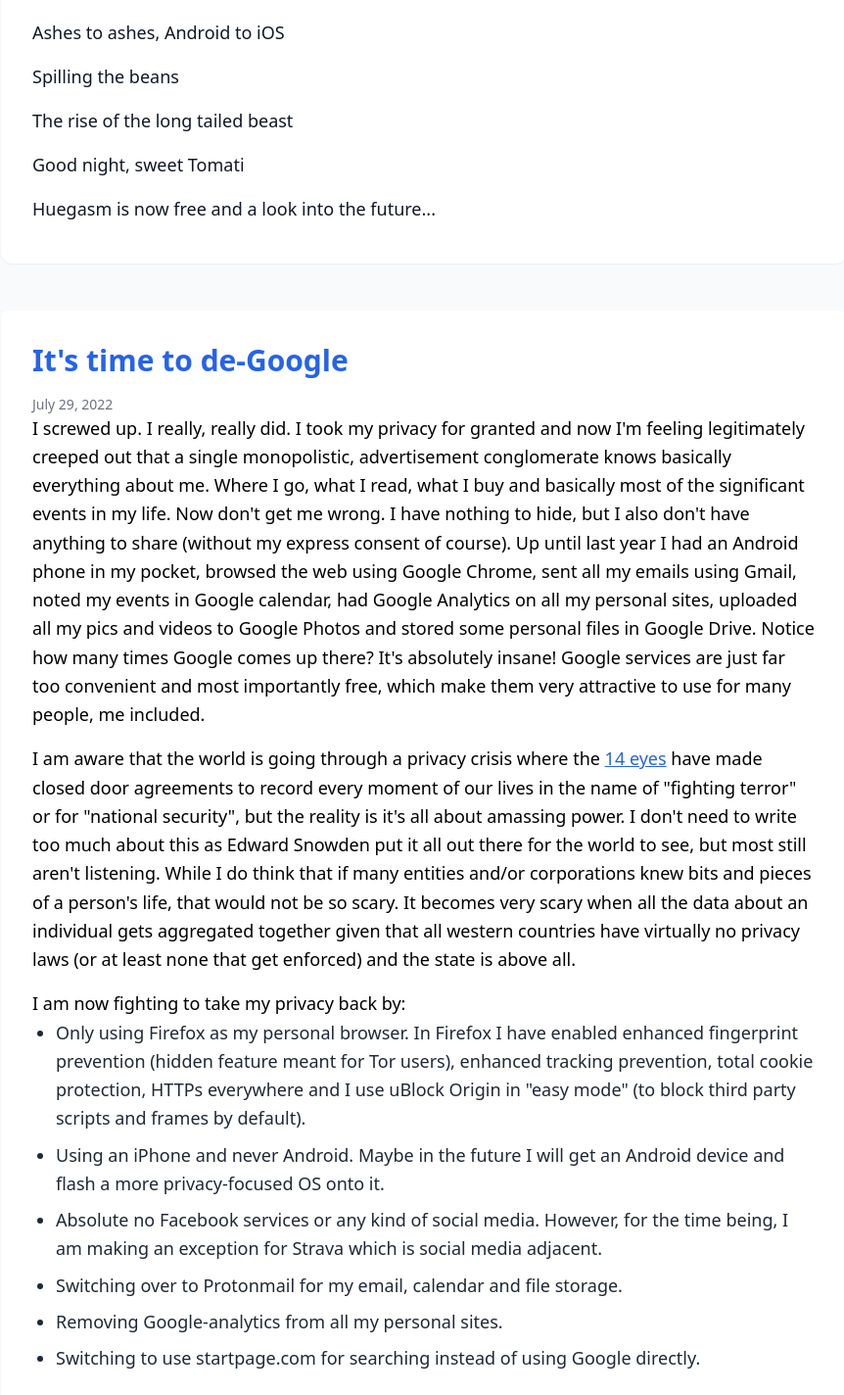
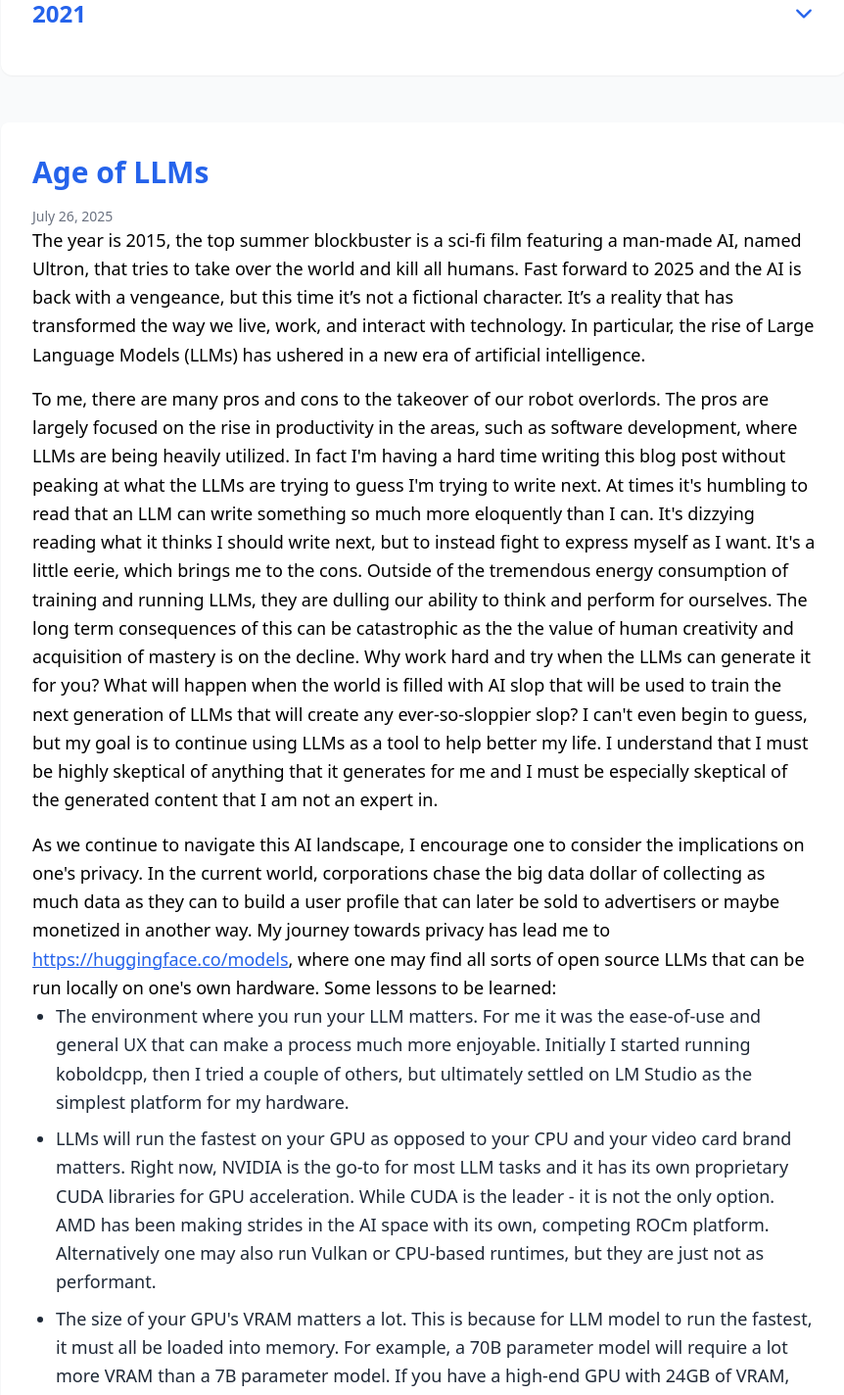
Before and after one commit to lone-cloud/egorphilippov, a Next.js app: page /blog in a window 1280 px wide. Shown: the part 360-1784 px from the top of the page at 98% size, without its empty margins (207-1069 px from the left). Built offline with nearby package versions, Linux system fonts and the light colour scheme.

Commit message:
draft #1

```diff
--- a/src/app/blog/page.tsx
+++ b/src/app/blog/page.tsx
@@ -1,10 +1,30 @@
 'use client';
+
+import { useState } from 'react';
+import { IoChevronDown } from 'react-icons/io5';
 
 import ToTopButton from '@/components/ToTopButton';
 import blogPosts from '@/components/Posts';
 import PageTitle from '@/components/PageTitle';
 
 export default function BlogPage() {
+  const currentYear = new Date().getFullYear();
+  const [expandedYears, setExpandedYears] = useState<Set<number>>(new Set([currentYear]));
+
+  const toggleYear = (year: number) => {
+    setExpandedYears((prev) => {
+      const newSet = new Set(prev);
+
+      if (newSet.has(year)) {
+        newSet.delete(year);
+      } else {
+        newSet.add(year);
+      }
+
+      return newSet;
+    });
+  };
+
   return (
     <div className="max-w-4xl mx-auto p-8 relative sm:p-4">
       <div className="animate-fade-in-down">
@@ -14,7 +34,18 @@
       <div className="bg-white rounded-xl p-8 mb-12 shadow-sm animate-fade-in-down-delay-1 opacity-0">
         {blogPosts.map(({ year, metas }) => (
           <div key={year} className="[&:not(:last-child)]:mb-8">
-            <h2 className="text-2xl font-semibold leading-tight text-blue-600 mb-4">{year}</h2>
+            <button
+              onClick={() => toggleYear(year)}
+              className="w-full flex items-center justify-between text-2xl font-semibold leading-tight text-blue-600 mb-4 bg-transparent border-none cursor-pointer hover:text-blue-700 transition-colors duration-200"
+            >
+              <span>{year}</span>
+              <IoChevronDown
+                className={`transform transition-transform duration-200 ${expandedYears.has(year) ? 'rotate-180' : ''}`}
+              />
+            </button>
+            <div
+              className={`overflow-hidden transition-all duration-300 ${expandedYears.has(year) ? 'max-h-screen opacity-100' : 'max-h-0 opacity-0'}`}
+            >
               <ul className="list-none p-0">
                 {metas.map(({ id, title }) => (
                   <li key={id}>
@@ -27,6 +58,7 @@
                   </li>
                 ))}
               </ul>
+            </div>
           </div>
         ))}
       </div>
--- /dev/null
+++ b/src/components/Posts/2025/age-of-llms.tsx
@@ -0,0 +1,73 @@
+import { BlogEntry, EntryTitle, EntryDate, EntryBody, Spacer } from '../UI';
+
+export const meta = {
+  id: 'age-of-llms',
+  title: 'Age of LLMs',
+  date: 'July 26, 2025',
+};
+
+const Post = () => (
+  <BlogEntry id={meta.id}>
+    <EntryTitle>{meta.title}</EntryTitle>
+    <EntryDate>{meta.date}</EntryDate>
+    <EntryBody>
+      The year is 2015, the top summer blockbuster is a sci-fi film featuring a man-made AI, named
+      Ultron, that tries to take over the world and kill all humans. Fast forward to 2025 and the AI
+      is back with a vengeance, but this time it’s not a fictional character. It’s a reality that
+      has transformed the way we live, work, and interact with technology. In particular, the rise
+      of Large Language Models (LLMs) has ushered in a new era of artificial intelligence.
+      <Spacer />
+      To me, there are many pros and cons to the takeover of our robot overlords. The pros are
+      largely focused on the rise in productivity in the areas, such as software development, where
+      LLMs are being heavily utilized. In fact I'm having a hard time writing this blog post without
+      peaking at what the LLMs are trying to guess I'm trying to write next. At times it's humbling
+      to read that an LLM can write something so much more eloquently than I can. It's dizzying
+      reading what it thinks I should write next, but to instead fight to express myself as I want.
+      It's a little eerie, which brings me to the cons. Outside of the tremendous energy consumption
+      of training and running LLMs, they are dulling our ability to think and perform for ourselves.
+      The long term consequences of this can be catastrophic as the the value of human creativity
+      and acquisition of mastery is on the decline. Why work hard and try when the LLMs can generate
+      it for you? What will happen when the world is filled with AI slop that will be used to train
+      the next generation of LLMs that will create any ever-so-sloppier slop? I can't even begin to
+      guess, but my goal is to continue using LLMs as a tool to help better my life. I understand
+      that I must be highly skeptical of anything that it generates for me and I must be especially
+      skeptical of the generated content that I am not an expert in.
+      <Spacer />
+      As we continue to navigate this AI landscape, I encourage one to consider the implications on
+      one's privacy. In the current world, corporations chase the big data dollar of collecting as
+      much data as they can to build a user profile that can later be sold to advertisers or maybe
+      monetized in another way. My journey towards privacy has lead me to{' '}
+      <a href="https://huggingface.co/models" target="_blank" rel="noreferrer">
+        https://huggingface.co/models
+      </a>
+      , where one may find all sorts of open source LLMs that can be run locally on one's own
+      hardware. Some lessons to be learned:
+      <ul>
+        <li>
+          The environment where you run your LLM matters. For me it was the ease-of-use and general
+          UX that can make a process much more enjoyable. Initially I started running koboldcpp,
+          then I tried a couple of others, but ultimately settled on LM Studio as the simplest
+          platform for my hardware.
+        </li>
+        <li>
+          LLMs will run the fastest on your GPU as opposed to your CPU and your video card brand
+          matters. Right now, NVIDIA is the go-to for most LLM tasks and it has its own proprietary
+          CUDA libraries for GPU acceleration. While CUDA is the leader - it is not the only option.
+          AMD has been making strides in the AI space with its own, competing ROCm platform.
+          Alternatively one may also run Vulkan or CPU-based runtimes, but they are just not as
+          performant.
+        </li>
+        <li>
+          The size of your GPU's VRAM matters a lot. This is because for LLM model to run the
+          fastest, it must all be loaded into memory. For example, a 70B parameter model will
+          require a lot more VRAM than a 7B parameter model. If you have a high-end GPU with 24GB of
+          VRAM, you can run larger models like Llama 3 or GPT-4. If you have less VRAM, you may need
+          to use smaller models or quantized versions. How I wish I could go back in time to buy a
+          GPU with more VRAM.
+        </li>
+      </ul>
+    </EntryBody>
+  </BlogEntry>
+);
+
+export default Post;
--- /dev/null
+++ b/src/components/Posts/2025/index.ts
@@ -0,0 +1,5 @@
+import ageOfLlms, { meta as ageOfLlmsMeta } from './age-of-llms';
+
+export const metas = [ageOfLlmsMeta];
+
+export const posts = [ageOfLlms];
--- a/src/components/Posts/index.ts
+++ b/src/components/Posts/index.ts
@@ -1,7 +1,9 @@
+import { posts as posts2025, metas as metas2025 } from '@/components/Posts/2025';
+import { posts as posts2022, metas as metas2022 } from '@/components/Posts/2022';
 import { posts as posts2021, metas as metas2021 } from '@/components/Posts/2021';
-import { posts as posts2022, metas as metas2022 } from '@/components/Posts/2022';
 
 export default [
+  { year: 2025, posts: posts2025, metas: metas2025 },
   { year: 2022, posts: posts2022, metas: metas2022 },
   { year: 2021, posts: posts2021, metas: metas2021 },
 ];
```
Lines whose indentation alone changed are shown as unchanged.
